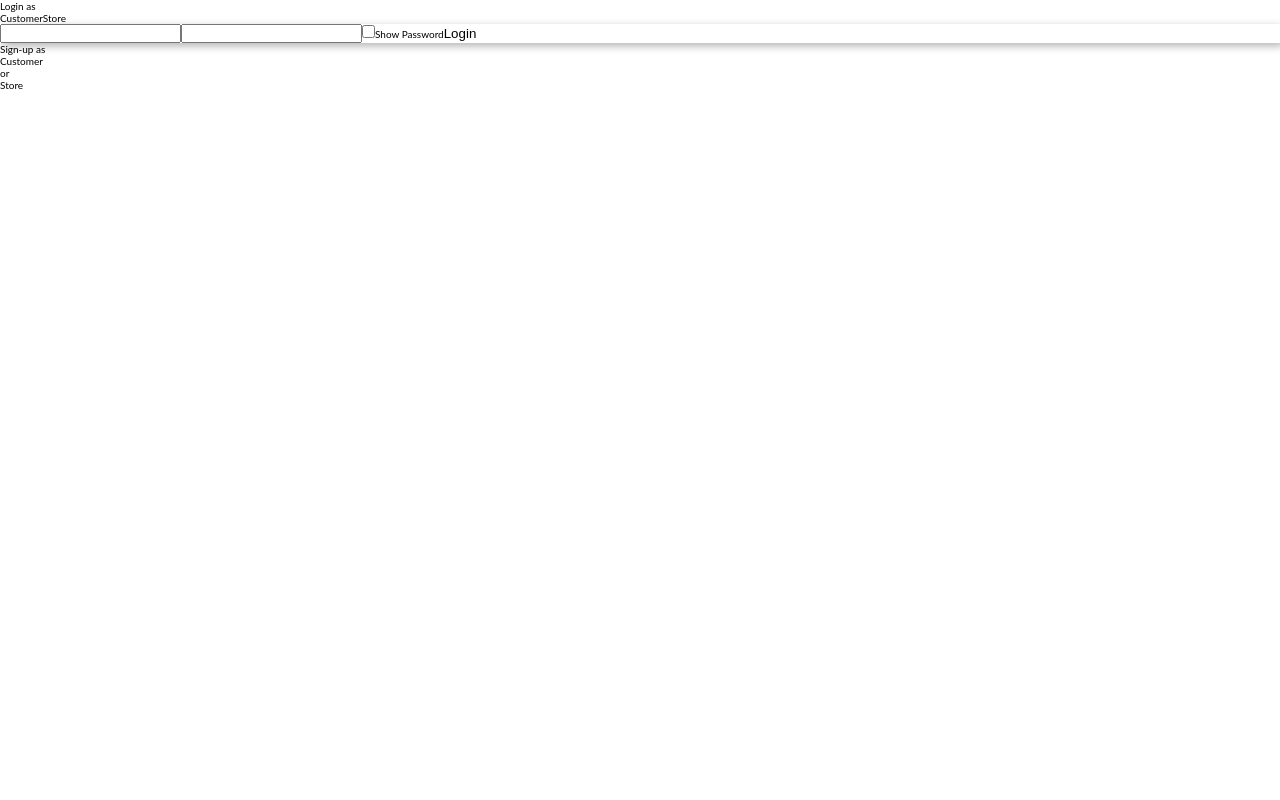
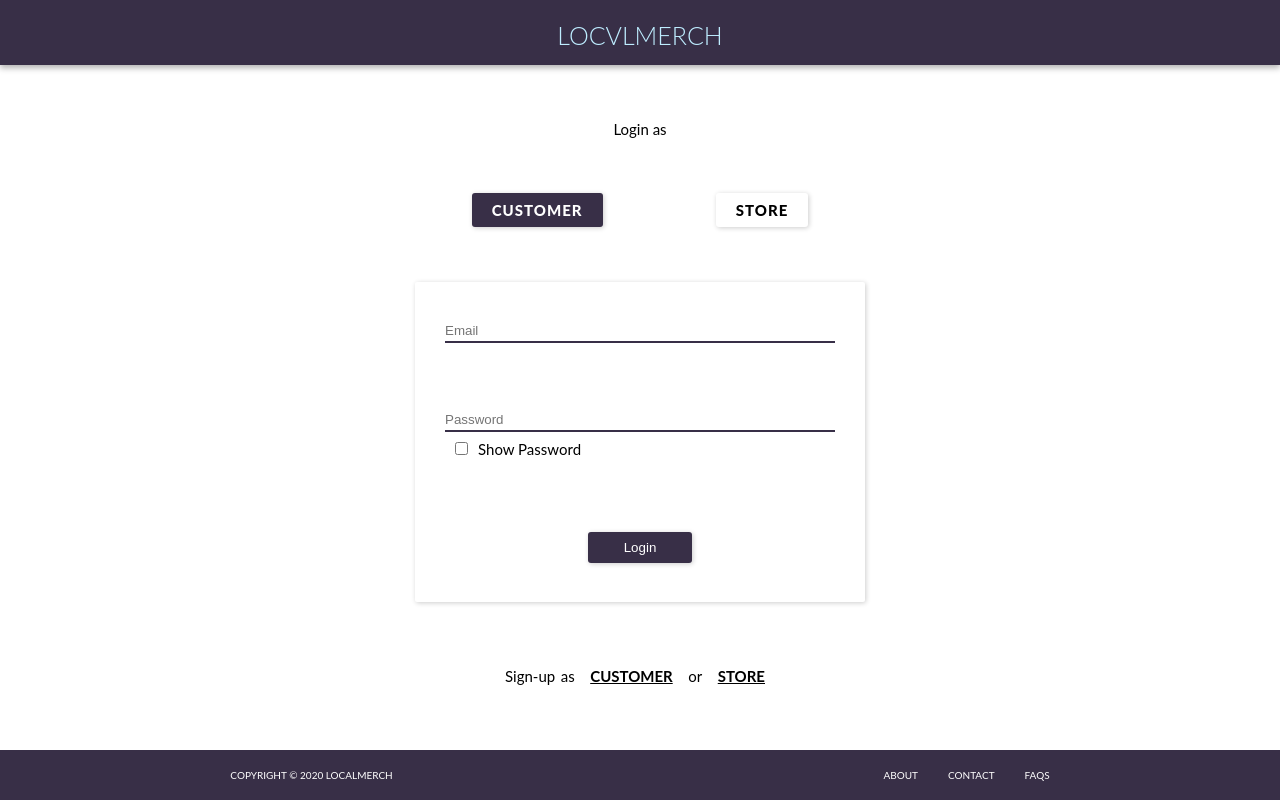
Before and after one commit to shaquillehinds/localmerchant, a Next.js app: page /login in a window 1280 px wide. Built offline with nearby package versions, Linux system fonts and the light colour scheme.

Commit message:
styled login/signup page and form component

```diff
--- a/src/components/Form.js
+++ b/src/components/Form.js
@@ -1,18 +1,131 @@
 import styles from "../styles/components/form.module.scss";
+import button from "../styles/components/elements/button.module.scss";
+import { useState } from "react";
 
-const Form = () => {
+const Form = ({ mode, type }) => {
+  const [state, setState] = useState({ inputType: "password" });
+  const showPassword = (e) => {
+    const checked = document.getElementById("show").checked;
+    if (checked) {
+      setState((prev) => ({ ...prev, inputType: "text" }));
+    } else {
+      setState((prev) => ({ ...prev, inputType: "password" }));
+    }
+  };
   return (
     <div>
-      <form className={styles.form}>
-        <input type="text" />
-        <span>
-          <input type="password" />
-          <input type="checkbox" name="show" id="show" />
-          <label for="show">Show Password</label>
-        </span>
+      {mode === "login" ? (
+        <form className={styles.form}>
+          <input
+            placeholder="Email"
+            className={styles.form_input}
+            type="text"
+          />
+          <span className={styles.form_input_wrapper_col}>
+            <input
+              placeholder="Password"
+              className={styles.form_input}
+              type={state.inputType}
+              className={styles.form_input}
+            />
+            <span onClick={showPassword}>
+              <input
+                className={styles.form_input_checkbox}
+                type="checkbox"
+                name="show"
+                id="show"
+              />
+              <label className={styles.form_label_checkbox} htmlFor="show">
+                Show Password
+              </label>
+            </span>
+          </span>
 
-        <button>Login</button>
-      </form>
+          <button className={button.btn_primary}>Login</button>
+        </form>
+      ) : (
+        <form className={styles.form_wide}>
+          <span className={styles.form_input_wrapper}>
+            <input
+              placeholder="First Name"
+              type="text"
+              className={styles.form_input_narrow}
+            />
+            <input
+              placeholder="Last Name"
+              type="text"
+              className={styles.form_input_narrow}
+            />
+          </span>
+          <span className={styles.form_input_wrapper}>
+            <input
+              placeholder="Store Name"
+              type="text"
+              className={styles.form_input_narrow}
+            />
+            <input
+              placeholder="Email"
+              type="text"
+              className={styles.form_input_narrow}
+            />
+          </span>
+          {type === "customer" ? null : (
+            <span className={styles.form_input_wrapper}>
+              <input
+                placeholder="Phone #"
+                type="text"
+                className={styles.form_input_narrow}
+              />
+              <select className={styles.form_select} required>
+                <option defaultValue disabled value="">
+                  Industry
+                </option>
+                <option value="Automotive">Automotive</option>
+                <option value="Beauty">Beauty</option>
+              </select>
+            </span>
+          )}
+          {type === "customer" ? null : (
+            <span className={styles.form_input_wrapper}>
+              <input
+                placeholder="Address"
+                type="text"
+                className={styles.form_input_narrow}
+              />
+              <select className={styles.form_select} required>
+                <option defaultValue disabled value="">
+                  Parish
+                </option>
+                <option value="St.James">St.James</option>
+                <option value="St.John">St.John</option>
+                <option value="St.Andrew">St.Andrew</option>
+              </select>
+            </span>
+          )}
+          <span className={styles.form_input_wrapper_col}>
+            <input
+              placeholder="Password"
+              className={styles.form_input}
+              type={state.inputType}
+              className={styles.form_input}
+            />
+            <span onClick={showPassword}>
+              <input
+                className={styles.form_input_checkbox}
+                type="checkbox"
+                data-checkbox
+                name="show"
+                id="show"
+              />
+              <label className={styles.form_label_checkbox} htmlFor="show">
+                Show Password
+              </label>
+            </span>
+          </span>
+
+          <button className={button.btn_primary}>Sign-Up</button>
+        </form>
+      )}
     </div>
   );
 };
--- a/src/components/elements/RightNav.js
+++ b/src/components/elements/RightNav.js
@@ -4,10 +4,10 @@ import Link from "next/link";
 const RightNav = () => {
   return (
     <div className={styles.nav_items__container}>
-      <Link href="/">
-        <a className={styles.nav_items__signup}>SignUp</a>
+      <Link href="/login">
+        <a className={styles.nav_items__signup}>Login</a>
       </Link>
-      <Link href="/">
+      <Link href="/login">
         <svg
           className={styles.nav_items__user}
           xmlns="http://www.w3.org/2000/svg"
--- a/src/components/header.js
+++ b/src/components/header.js
@@ -6,11 +6,24 @@ import styles from "../styles/components/header.module.scss";
 import RightNav from "./elements/RightNav";
 import CategoryNav from "./CategoryNav";
 
-const Header = () => {
+const Header = (props) => {
   // useEffect(()=>{
 
   // },[])
   return (
+    <div>
+      {props.mode === "form" ? (
+        <div className={styles.header}>
+          <div className={styles.header__mid}>
+            <Link href="/">
+              <h1 className={styles.header__title_mid}>LOCVLMERCH</h1>
+            </Link>
+            <Link href="/">
+              <h1 className={styles.header__title}>LOCVLMERCH</h1>
+            </Link>
+          </div>
+        </div>
+      ) : (
         <div className={styles.header}>
           <div className={styles.header__left}>
             <Hamburger />
@@ -27,14 +40,9 @@ const Header = () => {
           <div className={styles.header__right}>
             <RightNav />
           </div>
-
-      {/* <Link href="/">
-      <a>Home</a>
-    </Link>
-    <Link href="/about">
-      <a>About</a>
-    </Link> */}
           <CategoryNav />
+        </div>
+      )}
     </div>
   );
 };
--- a/src/pages/login.js
+++ b/src/pages/login.js
@@ -1,21 +1,71 @@
 import Form from "../components/Form";
+import Header from "../components/Header";
+import Footer from "../components/Footer";
+import { useState } from "react";
+import styles from "../styles/pages/login.module.scss";
+import button from "../styles/components/elements/button.module.scss";
 const Login = () => {
+  const [state, setState] = useState({ mode: "login", type: "customer" });
+  const changeType = (e) => {
+    const type = e.target.innerText.toLowerCase();
+    setState((prev) => ({ ...prev, type }));
+  };
+  const changeMode = (e) => {
+    const type = e.target.innerText.toLowerCase();
+    if (state.type !== type) {
+      setState((prev) => ({ ...prev, type }));
+    }
+    if (state.mode === "login") {
+      setState((prev) => ({ ...prev, mode: "customer" }));
+    } else {
+      setState((prev) => ({ ...prev, mode: "login" }));
+    }
+  };
   return (
-    <div>
+    <div className={styles.login}>
+      <Header mode="form" />
       <div>
-        <p>Login as</p>
+        <p className={styles.login_as_label}>
+          {state.mode === "login" ? "Login as" : "Sign-up as"}
+        </p>
       </div>
-      <div>
-        <span>Customer</span>
-        <span>Store</span>
+      <div className={styles.login_as}>
+        <span
+          data-customer
+          onClick={changeType}
+          className={
+            state.type === "customer"
+              ? button.btn_large_primary
+              : button.btn_large
+          }
+        >
+          Customer
+        </span>
+        <span
+          data-store
+          onClick={changeType}
+          className={
+            state.type === "customer"
+              ? button.btn_large
+              : button.btn_large_primary
+          }
+        >
+          Store
+        </span>
       </div>
-      <Form />
-      <div>
-        <p>Sign-up as</p>
-        <p>Customer</p>
+      <Form mode={state.mode} type={state.type} />
+      <div className={styles.login_options_wide}>
+        <p>{state.mode !== "login" ? "Login" : "Sign-up"}</p>
+        <p> as</p>
+        <p onClick={changeMode} className={styles.login_option}>
+          Customer
+        </p>
         <p>or</p>
-        <p>Store</p>
+        <p onClick={changeMode} className={styles.login_option}>
+          Store
+        </p>
       </div>
+      <Footer />
     </div>
   );
 };
--- /dev/null
+++ b/src/styles/components/elements/button.module.scss
@@ -0,0 +1,23 @@
+.btn {
+  padding: 0.8rem 3.6rem;
+  border-radius: 3px;
+  box-shadow: 1px 1px 5px var(--theme-shadow-dark);
+  width: fit-content;
+  align-self: center;
+  cursor: pointer;
+
+  &_large {
+    @extend .btn;
+    padding: 0.8rem 2rem;
+    &_primary {
+      @extend .btn_large;
+      background-color: var(--theme-primary);
+      color: var(--theme-white);
+    }
+  }
+  &_primary {
+    @extend .btn;
+    background-color: var(--theme-primary);
+    color: var(--theme-white);
+  }
+}
--- a/src/styles/components/form.module.scss
+++ b/src/styles/components/form.module.scss
@@ -1,4 +1,64 @@
+@import "../global/mixins";
+
 .form {
   background-color: var(--theme-white);
-  box-shadow: 3px 3px 9px rgba(0, 0, 0, 0.3);
+  box-shadow: 1px 1px 5px rgba(0, 0, 0, 0.2);
+  width: 78%;
+  max-width: 45rem;
+  border-radius: 2px;
+  min-height: 23rem;
+  height: 40vh;
+  margin: 0 auto;
+  padding: 0.5rem 3rem;
+  display: flex;
+  justify-content: space-around;
+  flex-direction: column;
+
+  &_wide {
+    @extend .form;
+    width: 90%;
+    height: 50vh;
+  }
+
+  &_select {
+    border: none;
+    box-shadow: 2px 2px 7px var(--theme-shadow-dark);
+  }
+
+  &_label {
+    &_checkbox {
+      align-self: center;
+
+      @include respond(phone) {
+        font-size: var(--font-m);
+      }
+    }
+  }
+
+  &_input {
+    border: none;
+    border-bottom: solid 2px var(--theme-primary);
+    line-height: 1.5;
+    outline: none;
+    // width: 100%;
+
+    &_narrow {
+      @extend .form_input;
+      width: 45%;
+    }
+
+    &_checkbox {
+      @extend .form_input;
+      margin: 1rem;
+    }
+
+    &_wrapper {
+      display: flex;
+      justify-content: space-between;
+      &_col {
+        @extend .form_input_wrapper;
+        flex-direction: column;
+      }
+    }
+  }
 }
--- a/src/styles/global/global.scss
+++ b/src/styles/global/global.scss
@@ -5,6 +5,7 @@
   --theme-bg-white: #221c2b;
   --theme-off-white: #221c2b;
   --theme-shadow-primary: rgba(112, 234, 255, 0.644);
+  --theme-shadow-dark: rgba(112, 234, 255, 0.644);
 }
 * {
   box-sizing: border-box;
--- a/src/styles/global/variables.scss
+++ b/src/styles/global/variables.scss
@@ -24,6 +24,7 @@
 
   //shadows
   --theme-shadow-primary: rgba(126, 94, 211, 0.644);
+  --theme-shadow-dark: rgba(0, 0, 0, 0.2);
 
   //font-sizes
   --font-xxl: 3.5rem;
--- /dev/null
+++ b/src/styles/pages/login.module.scss
@@ -0,0 +1,45 @@
+.login {
+  min-height: 100vh;
+  display: flex;
+  flex-direction: column;
+  justify-content: space-between;
+
+  &_as {
+    display: flex;
+    width: 78%;
+    max-width: 45rem;
+    justify-content: space-around;
+    margin: 0 auto;
+    font-size: var(--font-m);
+    letter-spacing: 1px;
+    font-weight: 800;
+    text-transform: uppercase;
+    &_label {
+      text-align: center;
+      font-size: var(--font-m);
+    }
+  }
+
+  &_options {
+    display: flex;
+    flex-direction: column;
+    justify-content: space-between;
+    text-align: center;
+    font-size: var(--font-m);
+    margin-bottom: -2rem;
+    &_wide {
+      @extend .login_options;
+      flex-direction: row;
+      align-items: center;
+      width: 27rem;
+      margin: 0 auto -2rem auto;
+    }
+  }
+  &_option {
+    text-transform: uppercase;
+    margin: 1rem;
+    font-weight: 700;
+    cursor: pointer;
+    text-decoration: underline;
+  }
+}
```
Lines whose indentation alone changed are shown as unchanged.
